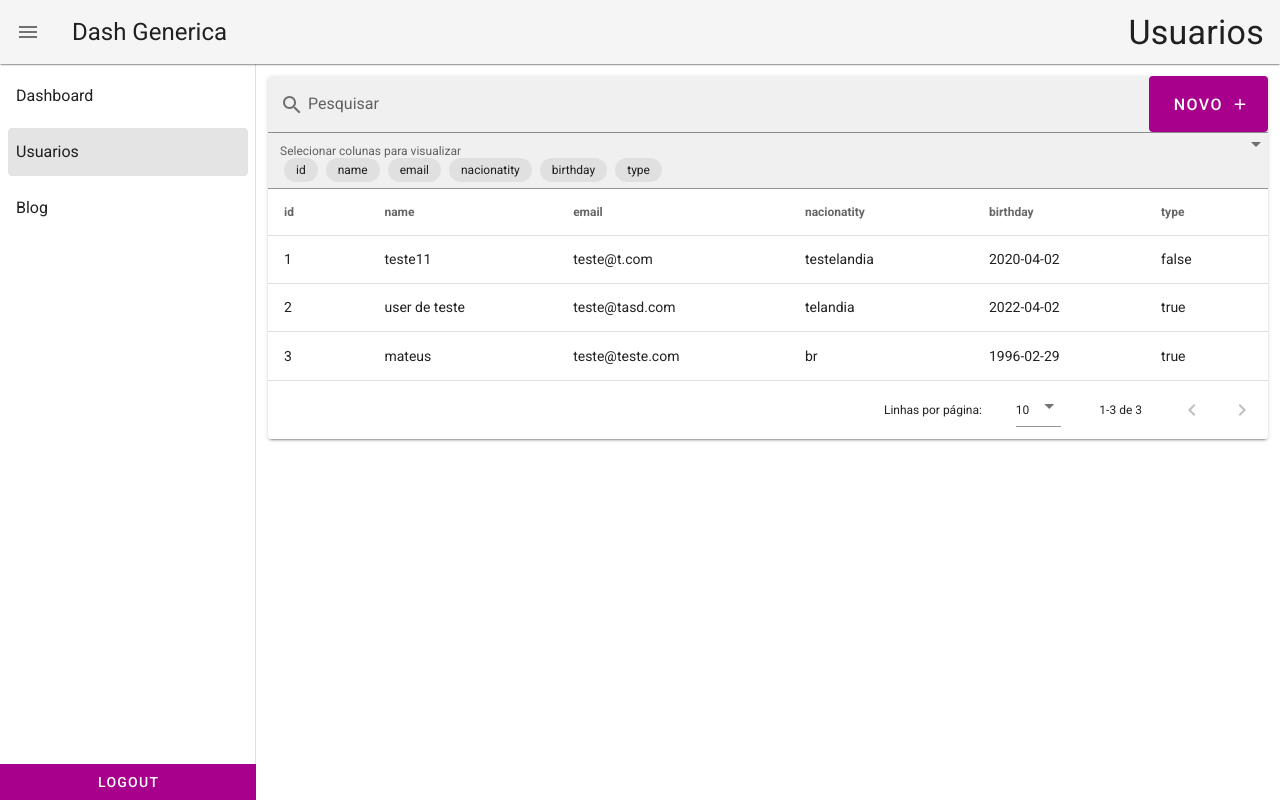
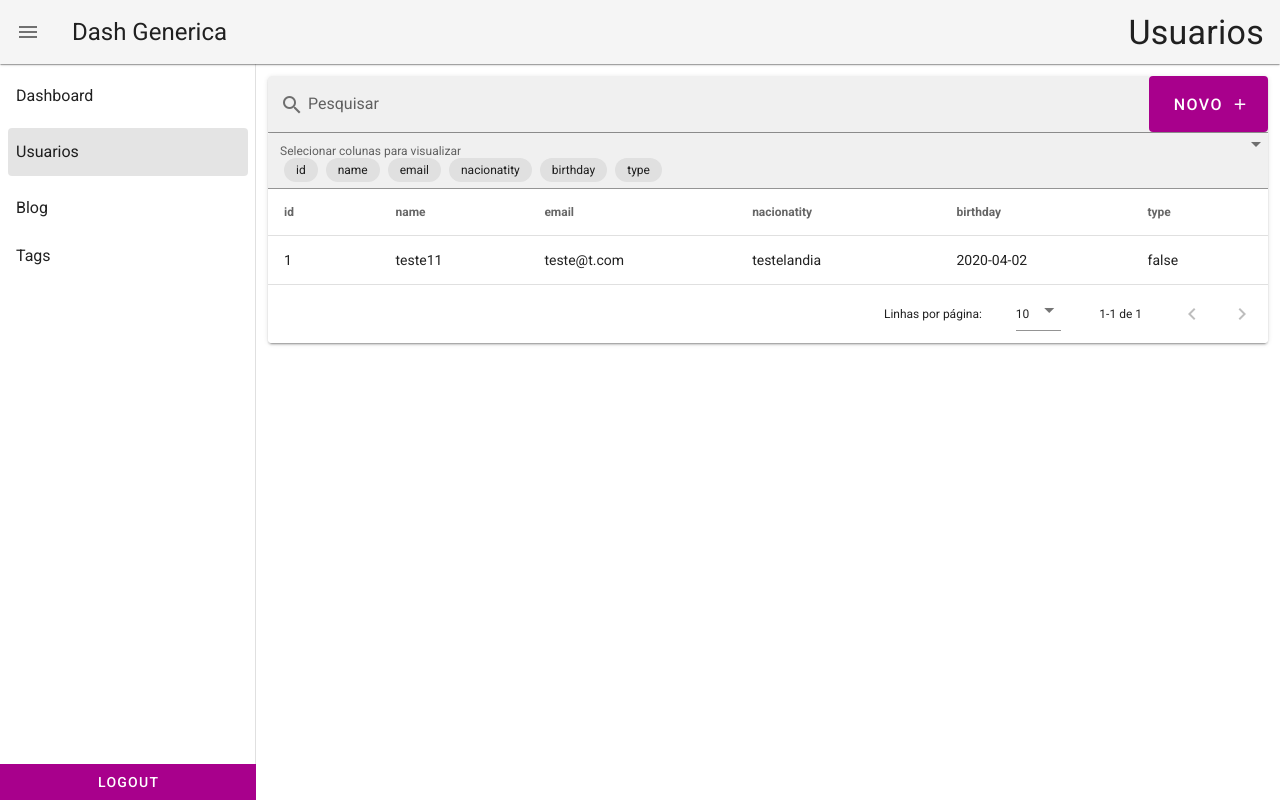
Before and after one commit to mateusdalmeida/dashboard, a Vue app: page /users in a window 1280 px wide. Built offline with nearby package versions, Linux system fonts and the light colour scheme; data requests are answered from the project's data file.

Commit message:
Initial implementation of external fields inside a module

```diff
--- a/db.json
+++ b/db.json
@@ -22,22 +22,16 @@
       "nacionatity": "testelandia",
       "birthday": "2020-04-02",
       "type": false
+    }
+  ],
+  "tags": [
+    {
+      "id": 1,
+      "title": "games"
     },
     {
-      "id": 2,
-      "name": "user de teste",
-      "email": "teste@tasd.com",
-      "nacionatity": "telandia",
-      "birthday": "2022-04-02",
-      "type": true
-    },
-    {
-      "name": "mateus ",
-      "email": "teste@teste.com",
-      "nacionatity": "br",
-      "birthday": "1996-02-29",
-      "type": true,
-      "id": 3
+      "title": "news",
+      "id": 2
     }
   ],
   "profile": {
--- a/src/components/GenericEditor.vue
+++ b/src/components/GenericEditor.vue
@@ -69,13 +69,18 @@
                 ></v-checkbox>
                 <div v-if="fieldType['type']=='radio_btn'">
                   {{fieldName}}
-                  <v-radio-group
-                    v-model="modelAnswers[fieldName]"
-                    row
-                    name="asfsf"
-                    :disabled="!isEditing"
-                  >
-                    <v-radio v-for="n in fieldType['items']" :key="n" :label="n" :value="n"></v-radio>
+                  <v-radio-group v-model="modelAnswers[fieldName]" row :disabled="!isEditing">
+                    <!--
+                      existe um problema aqui: o title nesse caso em especifico existe, mas imagina
+                      se fosse uma lista de usuarios? aqui nao teria o title, mas algo tipo o username
+                      ou algo do tipo. Nao consegui pensar nessa solucao
+                    -->
+                    <v-radio
+                      v-for="n in externalFields[fieldName]"
+                      :key="n.title"
+                      :label="n.title"
+                      :value="n.title"
+                    ></v-radio>
                   </v-radio-group>
                 </div>
               </v-col>
@@ -86,7 +91,6 @@
         <v-card-actions>
           <v-spacer></v-spacer>
           <v-btn color="red" text @click="$emit('close-dialog')" :disabled="loading">Cancelar</v-btn>
-          <!-- esse botao vai realizar outro emit, mas é coisa mais pra frente -->
           <v-btn
             color="primary"
             :disabled="!isEditing"
@@ -112,7 +116,8 @@ export default {
     isEditing: false,
     loading: false,
     datePickerMenu: false,
-    modelAnswers: {}
+    modelAnswers: {},
+    externalFields: {}
   }),
   methods: {
     async createOrUpdate() {
@@ -139,6 +144,25 @@ export default {
     }
   },
   beforeMount() {
+    // realiza uma verificacao para observar se algum dos fields
+    // do model é um objeto e cria um array com esses objetos
+    let externalFields = Object.entries(this.model).filter(e => {
+      if (typeof e[1] == "object") {
+        return e;
+      }
+    });
+    // para cada field do tipo objeto realiza um get para o seu
+    // endpoint na api (para pegar os valores)
+    externalFields.forEach(async externalField => {
+      let result = await this.$http.get(`/${externalField[1].items.module}`);
+      if (result.status == 200) {
+        // atualiza a variavel externalFields com uma nova chave (o nome do field)
+        // e o array de itens obtido na requisicao
+        // a variavel external fields é utilizada dentro do v-for
+        this.$set(this.externalFields, externalField[0], result.data);
+      }
+    });
+
     if (this.itemToUpdate) {
       this.modelAnswers = JSON.parse(JSON.stringify(this.itemToUpdate));
     } else {
--- a/src/config/consts.js
+++ b/src/config/consts.js
@@ -4,7 +4,12 @@ export const fields = {
     STRING: "string",
     DATE: "date",
     BOOLEAN: "boolean",
-    RADIO_BTN: "radio_btn"
+    RADIO_BTN: "radio_btn",
+    // retorna um objeto com a key module e o valor
+    // é o nome do modulo
+    MODULE: function module(moduleName) {
+        return { module: moduleName }
+    }
 }
 
 export const modules_types = {
--- a/src/config/modules.js
+++ b/src/config/modules.js
@@ -10,10 +10,8 @@ export default {
             text: fields.STRING,
             tag: {
                 type: fields.RADIO_BTN,
-                items: [
-                    "games",
-                    "news"
-                ]
+                // as tags de um blog usam o module tags
+                items: fields.MODULE("tags")
             }
         }
     },
@@ -27,5 +25,13 @@ export default {
             birthday: fields.DATE,
             type: fields.BOOLEAN,
         }
+    },
+    tags: {
+        apiUrl: '/tags',
+        modules_types: modules_types.CRUD,
+        auto_import: true,
+        model: {
+            title: fields.STRING
+        }
     }
 }
```
